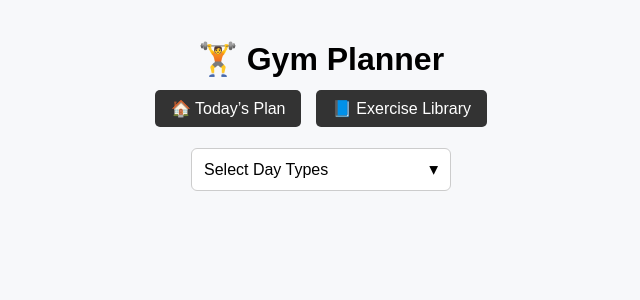
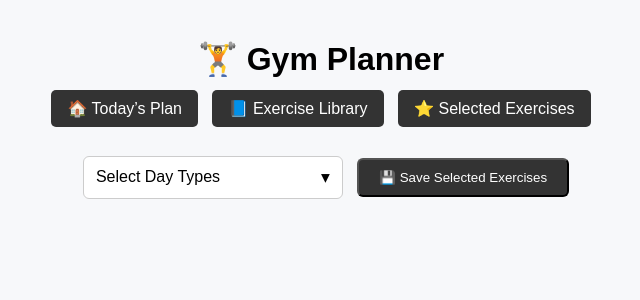
Before and after one commit to carlalozu/gym_planner, a Flask app: template templates/exercises.html in a window 1280 px wide. Shown: the top 300 px of the page, without its empty margins (319-959 px from the left). Run offline with Flask 3, Linux system fonts and the light colour scheme; the template is opened without the code that fills it, so the values that code supplies are empty; parts of the project's set-up code (start-up, migrations or seed data) failed here and were passed over.

Commit message:
add selected exercises tab

```diff
--- a/app.py
+++ b/app.py
@@ -74,6 +74,10 @@ def show_exercises():
 
     return render_template('exercises.html', exercise_groups=exercise_groups)
 
+@app.route('/selected')
+def show_selected():
+    return render_template('selected.html')
+
 
 if __name__ == '__main__':
     app.run(host=config.HOST, port=config.PORT, debug=config.DEBUG)
--- a/templates/exercises.html
+++ b/templates/exercises.html
@@ -41,6 +41,7 @@
             position: relative;
             width: 260px;
             text-align: left;
+            margin: 0 10px;
         }
 
         .dropdown-btn {
@@ -101,6 +102,7 @@
             margin-bottom: 40px;
             display: none;
         }
+
         .day-header {
             font-size: 1.3em;
             margin-bottom: 10px;
@@ -109,22 +111,36 @@
             padding: 6px 12px;
             border-radius: 4px;
         }
+
         table {
             width: 100%;
             border-collapse: collapse;
             background: white;
         }
+
         th, td {
             border: 1px solid #ccc;
             padding: 8px;
             text-align: left;
         }
+
         th {
             background: #333;
             color: white;
         }
+
         tr:nth-child(even) {
             background-color: #f2f2f2;
+        }
+
+        /* Checkbox styling */
+        input[type="checkbox"].select-exercise {
+            transform: scale(1.2);
+            cursor: pointer;
+        }
+
+        .selected-row {
+            background-color: #d8f8d8 !important;
         }
     </style>
 </head>
@@ -134,12 +150,13 @@
     <div class="nav">
         <a href="/">🏠 Today’s Plan</a>
         <a href="/exercises">📘 Exercise Library</a>
+        <a href="/selected">⭐ Selected Exercises</a>
     </div>
 
     <div class="filter-section">
-        <div class="dropdown" id="dropdown">
-            <button class="dropdown-btn" id="dropdownBtn">Select Day Types</button>
-            <div class="dropdown-content" id="dropdownContent">
+        <div class="dropdown" id="dayDropdown">
+            <button class="dropdown-btn" id="dayBtn">Select Day Types</button>
+            <div class="dropdown-content" id="dayContent">
                 {% for group in exercise_groups %}
                     <label>
                         <input type="checkbox" value="{{ group.day_type }}">
@@ -156,13 +173,15 @@
         <table>
             <thead>
                 <tr>
+                    <th>Select</th>
                     <th>Exercise</th>
                     <th>Primary Muscle Group</th>
                 </tr>
             </thead>
             <tbody>
                 {% for ex in group.exercises %}
-                <tr>
+                <tr data-exercise="{{ ex['Exercise'] }}">
+                    <td><input type="checkbox" class="select-exercise"></td>
                     <td>{{ ex['Exercise'] }}</td>
                     <td>{{ ex['Primary Muscle Group'] }}</td>
                 </tr>
@@ -173,25 +192,23 @@
     {% endfor %}
 
     <script>
-        const dropdown = document.getElementById('dropdown');
-        const btn = document.getElementById('dropdownBtn');
-        const content = document.getElementById('dropdownContent');
+        // Dropdown filter logic
+        const dropdown = document.getElementById('dayDropdown');
+        const btn = document.getElementById('dayBtn');
+        const content = document.getElementById('dayContent');
         const checkboxes = content.querySelectorAll('input[type="checkbox"]');
         const sections = document.querySelectorAll('.day-section');
 
-        // Toggle dropdown open/close
         btn.addEventListener('click', () => {
             content.style.display = content.style.display === 'block' ? 'none' : 'block';
         });
 
-        // Close dropdown if clicking outside
         window.addEventListener('click', (e) => {
             if (!dropdown.contains(e.target)) {
                 content.style.display = 'none';
             }
         });
 
-        // Handle selection changes
         checkboxes.forEach(cb => {
             cb.addEventListener('change', () => {
                 const selected = Array.from(checkboxes)
@@ -199,22 +216,56 @@
                     .map(c => c.value);
 
                 // Update button text
-                if (selected.length === 0) {
-                    btn.textContent = 'Select Day Types';
-                } else {
-                    btn.textContent = selected.join(', ');
-                }
+                btn.textContent = selected.length === 0 ? 'Select Day Types' : selected.join(', ');
 
-                // Show/hide tables
+                // Show/hide sections
                 sections.forEach(section => {
-                    if (selected.includes(section.dataset.day)) {
-                        section.style.display = 'block';
-                    } else {
-                        section.style.display = 'none';
-                    }
+                    section.style.display = selected.length === 0 || selected.includes(section.dataset.day)
+                        ? 'block'
+                        : 'none';
                 });
             });
         });
+
+        // --- ✅ Exercise selection logic ---
+        const exerciseCheckboxes = document.querySelectorAll('.select-exercise');
+        exerciseCheckboxes.forEach(box => {
+            box.addEventListener('change', (e) => {
+                const row = e.target.closest('tr');
+                if (e.target.checked) {
+                    row.classList.add('selected-row');
+                } else {
+                    row.classList.remove('selected-row');
+                }
+            });
+        });
+
+    // --- ✅ Save selections to localStorage ---
+    function saveSelections() {
+        const selectedExercises = [];
+        document.querySelectorAll('.select-exercise:checked').forEach(box => {
+            const row = box.closest('tr');
+            const exercise = row.dataset.exercise;
+            const muscle = row.children[2].textContent;
+            selectedExercises.push({ exercise, muscle });
+        });
+        localStorage.setItem('selectedExercises', JSON.stringify(selectedExercises));
+        alert('✅ Saved your selected exercises!');
+    }
+
+    // Add a "Save Selection" button below the filter
+    const filterSection = document.querySelector('.filter-section');
+    const saveBtn = document.createElement('button');
+    saveBtn.textContent = '💾 Save Selected Exercises';
+    saveBtn.style.marginTop = '10px';
+    saveBtn.style.padding = '10px 20px';
+    saveBtn.style.borderRadius = '6px';
+    saveBtn.style.backgroundColor = '#333';
+    saveBtn.style.color = 'white';
+    saveBtn.style.cursor = 'pointer';
+    saveBtn.addEventListener('click', saveSelections);
+    filterSection.appendChild(saveBtn);
+
     </script>
 </body>
 </html>
--- a/templates/index.html
+++ b/templates/index.html
@@ -40,7 +40,9 @@
     <div class="nav">
         <a href="/">🏠 Today’s Plan</a>
         <a href="/exercises">📘 Exercise Library</a>
+        <a href="/selected">⭐ Selected Exercises</a> <!-- NEW TAB -->
     </div>
+
 
     <div class="controls">
         <form method="POST">
@@ -63,7 +65,7 @@
                     <th>Exercise</th>
                     <th>Sets</th>
                     <th>Reps</th>
-                    <th>Notes</th>
+                    <th>Weight</th>
                     <th>Muscle Group</th>
                 </tr>
             </thead>
@@ -73,7 +75,7 @@
                     <td>{{ item['Exercise'] }}</td>
                     <td>{{ item['Sets'] }}</td>
                     <td>{{ item['Reps'] }}</td>
-                    <td>{{ item['Notes'] }}</td>
+                    <td>{{ item['Weight'] }}</td>
                     <td>{{ item['Primary Muscle Group'] }}</td>
                 </tr>
                 {% endfor %}
```
Also changed, not shown: templates/selected.html (added, +65 -0 lines).
